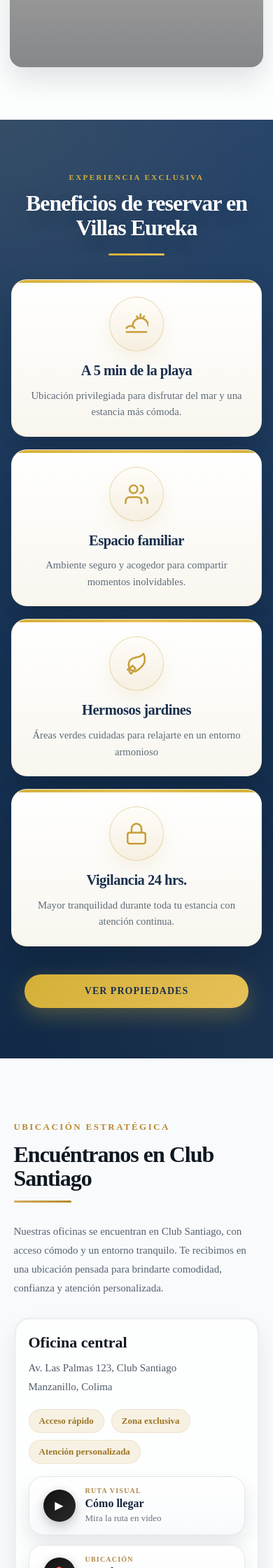
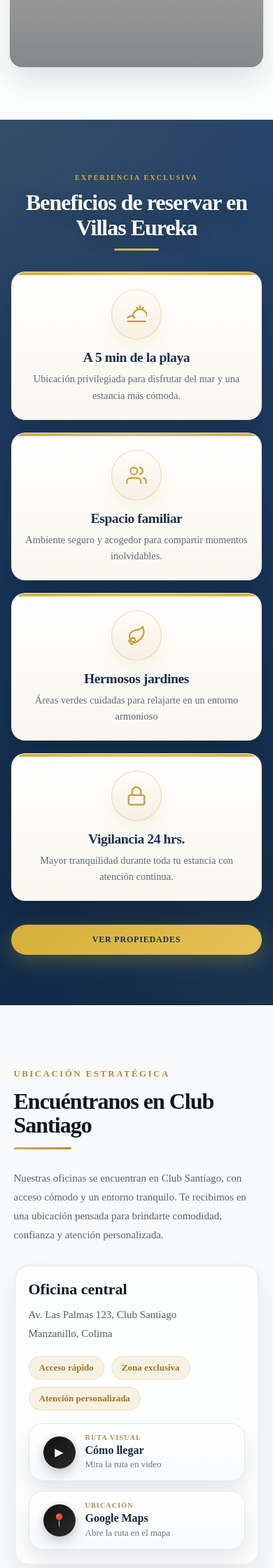
Before and after one commit to DIMAS0717/ClubPremium, a PHP site: page / in a window 390 px wide. Shown: the part 2817-5057 px from the top of the page at 70% size. Run offline with PHP 8.4, Linux system fonts and the light colour scheme; data that the repository does not hold is empty; grey boxes are pictures that could not be loaded.

Commit message:
cambios a responsivo index

```diff
--- a/assets/css/index.css
+++ b/assets/css/index.css
@@ -1013,283 +1013,6 @@ body {
   }
 }
 
-/* ================= BENEFICIOS PREMIUM FULL WIDTH ================= */
-
-.villas-eureka-beneficios {
-  position: relative;
-  width: 100%;
-  padding: 110px 0;
-  background:
-    radial-gradient(circle at top left, rgba(212, 175, 55, 0.08), transparent 28%),
-    radial-gradient(circle at bottom right, rgba(255, 255, 255, 0.04), transparent 24%),
-    linear-gradient(180deg, #28456b 0%, #173457 55%, #122a47 100%);
-  overflow: hidden;
-}
-
-.villas-eureka-beneficios::before {
-  content: "";
-  position: absolute;
-  inset: 0;
-  background:
-    linear-gradient(90deg, rgba(255,255,255,0.03) 1px, transparent 1px),
-    linear-gradient(180deg, rgba(255,255,255,0.03) 1px, transparent 1px);
-  background-size: 60px 60px;
-  opacity: 0.12;
-  pointer-events: none;
-}
-
-.beneficios-container {
-  position: relative;
-  z-index: 2;
-  width: min(1280px, 92%);
-  margin: 0 auto;
-  text-align: center;
-}
-
-.beneficios-subtitle {
-  display: inline-block;
-  margin-bottom: 14px;
-  color: #d4af37;
-  font-size: 12px;
-  font-weight: 700;
-  letter-spacing: 3px;
-  text-transform: uppercase;
-}
-
-.beneficios-titulo {
-  margin: 0 0 56px;
-  color: #ffffff;
-  font-size: clamp(2rem, 3.4vw, 3.4rem);
-  line-height: 1.12;
-  font-weight: 800;
-  letter-spacing: -1px;
-  text-shadow: 0 10px 30px rgba(0, 0, 0, 0.18);
-  position: relative;
-}
-
-.beneficios-titulo::after {
-  content: "";
-  display: block;
-  width: 80px;
-  height: 3px;
-  margin: 18px auto 0;
-  background: linear-gradient(90deg, #d4af37, #e6c158);
-  border-radius: 10px;
-}
-
-.beneficios-wrapper {
-  display: grid;
-  grid-template-columns: repeat(4, minmax(0, 1fr));
-  gap: 26px;
-  align-items: stretch;
-}
-
-.beneficio-card {
-  position: relative;
-  padding: 36px 26px 32px;
-  border-radius: 28px;
-  background: linear-gradient(180deg, #ffffff 0%, #f9f6ef 100%);
-  border: 1px solid rgba(212, 175, 55, 0.18);
-  box-shadow:
-    0 25px 50px rgba(0, 0, 0, 0.18),
-    inset 0 1px 0 rgba(255,255,255,0.8);
-  transition:
-    transform 0.4s ease,
-    box-shadow 0.4s ease,
-    border-color 0.4s ease;
-  overflow: hidden;
-}
-
-.beneficio-card::before {
-  content: "";
-  position: absolute;
-  inset: 0 0 auto 0;
-  height: 4px;
-  background: linear-gradient(90deg, #d4af37, #e6c158, #d4af37);
-}
-
-.beneficio-card:hover {
-  transform: translateY(-12px) scale(1.02);
-  box-shadow:
-    0 35px 60px rgba(0, 0, 0, 0.25),
-    0 0 25px rgba(212, 175, 55, 0.15);
-  border-color: rgba(212, 175, 55, 0.35);
-}
-
-.icon-box {
-  width: 92px;
-  height: 92px;
-  margin: 0 auto 20px;
-  border-radius: 50%;
-  display: flex;
-  align-items: center;
-  justify-content: center;
-  color: #c79f38;
-  background: linear-gradient(180deg, #fffdf9 0%, #f6efe1 100%);
-  border: 1.5px solid rgba(199, 159, 56, 0.35);
-  box-shadow:
-    inset 0 1px 0 rgba(255,255,255,0.95),
-    0 10px 24px rgba(199, 159, 56, 0.10);
-  transition: all 0.4s ease;
-}
-
-.beneficio-card:hover .icon-box {
-  transform: scale(1.1);
-  box-shadow:
-    inset 0 1px 0 rgba(255,255,255,0.95),
-    0 10px 25px rgba(212, 175, 55, 0.25);
-}
-
-.icon-box svg {
-  width: 42px;
-  height: 42px;
-  display: block;
-  stroke-width: 1.8;
-}
-
-.beneficio-card h3 {
-  margin: 0 0 12px;
-  color: #1a2f4d;
-  font-size: 1.9rem;
-  line-height: 1.15;
-  font-weight: 800;
-  letter-spacing: -0.5px;
-}
-
-.beneficio-card p {
-  margin: 0 auto;
-  max-width: 260px;
-  color: #5f6b78;
-  font-size: 0.98rem;
-  line-height: 1.7;
-  font-weight: 400;
-}
-
-/* ================= BOTÓN PREMIUM ================= */
-
-.beneficios-action {
-  margin-top: 60px;
-  display: flex;
-  justify-content: center;
-}
-
-.beneficios-btn {
-  position: relative;
-  padding: 16px 40px;
-  border-radius: 40px;
-  background: linear-gradient(135deg, #d4af37, #e6c158);
-  color: #1a2f4d;
-  font-weight: 700;
-  font-size: 14px;
-  text-decoration: none;
-  letter-spacing: 1px;
-  text-transform: uppercase;
-  box-shadow: 0 10px 30px rgba(212, 175, 55, 0.3);
-  transition: all 0.35s ease;
-}
-
-.beneficios-btn:hover {
-  transform: translateY(-3px);
-  box-shadow: 0 15px 40px rgba(212, 175, 55, 0.5);
-}
-
-/* ================= RESPONSIVE ================= */
-
-@media (max-width: 1200px) {
-  .beneficios-wrapper {
-    grid-template-columns: repeat(2, minmax(0, 1fr));
-  }
-
-  .beneficio-card h3 {
-    font-size: 1.7rem;
-  }
-}
-
-@media (max-width: 768px) {
-  .villas-eureka-beneficios {
-    padding: 84px 0;
-  }
-
-  .beneficios-container {
-    width: min(92%, 680px);
-  }
-
-  .beneficios-wrapper {
-    grid-template-columns: 1fr;
-    gap: 18px;
-  }
-
-  .beneficios-titulo {
-    margin-bottom: 34px;
-  }
-
-  .beneficio-card {
-    padding: 28px 20px 24px;
-    border-radius: 22px;
-  }
-
-  .icon-box {
-    width: 78px;
-    height: 78px;
-    margin-bottom: 16px;
-  }
-
-  .icon-box svg {
-    width: 34px;
-    height: 34px;
-  }
-
-  .beneficio-card h3 {
-    font-size: 1.45rem;
-  }
-
-  .beneficio-card p {
-    font-size: 0.95rem;
-    max-width: 100%;
-  }
-
-  .beneficios-action {
-    margin-top: 40px;
-  }
-
-  .beneficios-btn {
-    width: 100%;
-    max-width: 320px;
-    justify-content: center;
-  }
-}
-
-@media (max-width: 480px) {
-  .villas-eureka-beneficios {
-    padding: 72px 0;
-  }
-
-  .beneficios-container {
-    width: 92%;
-  }
-
-  .beneficios-subtitle {
-    font-size: 11px;
-    letter-spacing: 2.4px;
-  }
-
-  .beneficios-titulo {
-    font-size: 2rem;
-  }
-
-  .beneficio-card {
-    padding: 24px 18px 22px;
-  }
-
-  .beneficio-card h3 {
-    font-size: 1.28rem;
-  }
-
-  .beneficio-card p {
-    font-size: 0.92rem;
-    line-height: 1.6;
-  }
-}
 
 /* ================= NUESTRAS VILLAS ================= */
 
@@ -1685,6 +1408,345 @@ body {
 
 }
 
+/* ================= BENEFICIOS PREMIUM FULL WIDTH ================= */
+
+.villas-eureka-beneficios {
+  position: relative;
+  width: 100%;
+  padding: 110px 0;
+  background:
+    radial-gradient(circle at top left, rgba(212, 175, 55, 0.08), transparent 28%),
+    radial-gradient(circle at bottom right, rgba(255, 255, 255, 0.04), transparent 24%),
+    linear-gradient(180deg, #28456b 0%, #173457 55%, #122a47 100%);
+  overflow: hidden;
+}
+
+.villas-eureka-beneficios::before {
+  content: "";
+  position: absolute;
+  inset: 0;
+  background:
+    linear-gradient(90deg, rgba(255, 255, 255, 0.03) 1px, transparent 1px),
+    linear-gradient(180deg, rgba(255, 255, 255, 0.03) 1px, transparent 1px);
+  background-size: 60px 60px;
+  opacity: 0.12;
+  pointer-events: none;
+}
+
+.beneficios-container {
+  position: relative;
+  z-index: 2;
+  width: min(1280px, 92%);
+  margin: 0 auto;
+  text-align: center;
+}
+
+.beneficios-subtitle {
+  display: inline-block;
+  margin-bottom: 14px;
+  color: #d4af37;
+  font-size: 12px;
+  font-weight: 700;
+  letter-spacing: 3px;
+  text-transform: uppercase;
+}
+
+.beneficios-titulo {
+  margin: 0 0 64px;
+  color: #ffffff;
+  font-size: clamp(2rem, 3.4vw, 3.4rem);
+  line-height: 1.12;
+  font-weight: 800;
+  letter-spacing: -1px;
+  text-shadow: 0 10px 30px rgba(0, 0, 0, 0.18);
+  position: relative;
+}
+
+.beneficios-titulo::after {
+  content: "";
+  display: block;
+  width: 80px;
+  height: 3px;
+  margin: 18px auto 0;
+  background: linear-gradient(90deg, #d4af37, #e6c158);
+  border-radius: 10px;
+}
+
+/* ================= GRID ================= */
+
+.beneficios-wrapper {
+  display: grid;
+  grid-template-columns: repeat(4, minmax(0, 1fr));
+  gap: 22px;
+  align-items: stretch;
+}
+
+/* ================= CARD ================= */
+
+.beneficio-card {
+  position: relative;
+  padding: 30px 22px 26px;
+  border-radius: 24px;
+  background: linear-gradient(180deg, #ffffff 0%, #f9f6ef 100%);
+  border: 1px solid rgba(212, 175, 55, 0.18);
+  box-shadow:
+    0 20px 42px rgba(0, 0, 0, 0.16),
+    inset 0 1px 0 rgba(255, 255, 255, 0.82);
+  transition:
+    transform 0.35s ease,
+    box-shadow 0.35s ease,
+    border-color 0.35s ease;
+  overflow: hidden;
+}
+
+.beneficio-card::before {
+  content: "";
+  position: absolute;
+  inset: 0 0 auto 0;
+  height: 4px;
+  background: linear-gradient(90deg, #d4af37, #e6c158, #d4af37);
+}
+
+.beneficio-card:hover {
+  transform: translateY(-10px);
+  box-shadow:
+    0 28px 55px rgba(0, 0, 0, 0.22),
+    0 0 22px rgba(212, 175, 55, 0.14);
+  border-color: rgba(212, 175, 55, 0.34);
+}
+
+/* ================= ICONO ================= */
+
+.icon-box {
+  width: 84px;
+  height: 84px;
+  margin: 0 auto 18px;
+  border-radius: 50%;
+  display: flex;
+  align-items: center;
+  justify-content: center;
+  color: #c79f38;
+  background: linear-gradient(180deg, #fffdf9 0%, #f6efe1 100%);
+  border: 1.5px solid rgba(199, 159, 56, 0.35);
+  box-shadow:
+    inset 0 1px 0 rgba(255, 255, 255, 0.95),
+    0 10px 24px rgba(199, 159, 56, 0.10);
+  transition: transform 0.35s ease, box-shadow 0.35s ease;
+}
+
+.beneficio-card:hover .icon-box {
+  transform: scale(1.08);
+  box-shadow:
+    inset 0 1px 0 rgba(255, 255, 255, 0.95),
+    0 12px 26px rgba(212, 175, 55, 0.22);
+}
+
+.icon-box svg {
+  width: 38px;
+  height: 38px;
+  display: block;
+  stroke-width: 1.8;
+}
+
+/* ================= TEXTO CARD ================= */
+
+.beneficio-card h3 {
+  margin: 0 0 10px;
+  color: #1a2f4d;
+  font-size: 1.55rem;
+  line-height: 1.18;
+  font-weight: 800;
+  letter-spacing: -0.4px;
+}
+
+.beneficio-card p {
+  margin: 0 auto;
+  max-width: 250px;
+  color: #5f6b78;
+  font-size: 0.95rem;
+  line-height: 1.65;
+  font-weight: 400;
+}
+
+/* ================= BOTÓN ================= */
+
+.beneficios-action {
+  margin-top: 50px;
+  display: flex;
+  justify-content: center;
+}
+
+.beneficios-btn {
+  position: relative;
+  display: inline-flex;
+  align-items: center;
+  justify-content: center;
+  padding: 14px 34px;
+  border-radius: 999px;
+  background: linear-gradient(135deg, #d4af37, #e6c158);
+  color: #1a2f4d;
+  font-weight: 700;
+  font-size: 13px;
+  text-decoration: none;
+  letter-spacing: 0.8px;
+  text-transform: uppercase;
+  box-shadow: 0 10px 28px rgba(212, 175, 55, 0.28);
+  transition: transform 0.3s ease, box-shadow 0.3s ease, filter 0.3s ease;
+}
+
+.beneficios-btn:hover {
+  transform: translateY(-3px);
+  box-shadow: 0 14px 34px rgba(212, 175, 55, 0.4);
+  filter: brightness(1.02);
+}
+
+/* ================= RESPONSIVE ================= */
+
+@media (max-width: 1200px) {
+  .beneficios-wrapper {
+    grid-template-columns: repeat(2, minmax(0, 1fr));
+    gap: 20px;
+  }
+
+  .beneficios-titulo {
+    margin-bottom: 54px;
+  }
+
+  .beneficio-card h3 {
+    font-size: 1.45rem;
+  }
+}
+
+@media (max-width: 768px) {
+  .villas-eureka-beneficios {
+    padding: 84px 0;
+  }
+
+  .beneficios-container {
+    width: min(92%, 680px);
+  }
+
+  .beneficios-subtitle {
+    margin-bottom: 12px;
+    font-size: 11px;
+    letter-spacing: 2.6px;
+  }
+
+  .beneficios-titulo {
+    margin: 0 0 36px;
+    font-size: clamp(1.9rem, 6.5vw, 2.6rem);
+    line-height: 1.15;
+  }
+
+  .beneficios-titulo::after {
+    width: 72px;
+    margin-top: 14px;
+  }
+
+  .beneficios-wrapper {
+    grid-template-columns: 1fr;
+    gap: 18px;
+  }
+
+  .beneficio-card {
+    padding: 28px 20px 24px;
+    border-radius: 22px;
+  }
+
+  .icon-box {
+    width: 78px;
+    height: 78px;
+    margin-bottom: 16px;
+  }
+
+  .icon-box svg {
+    width: 34px;
+    height: 34px;
+  }
+
+  .beneficio-card h3 {
+    font-size: 1.35rem;
+  }
+
+  .beneficio-card p {
+    max-width: 100%;
+    font-size: 0.94rem;
+  }
+
+  .beneficios-action {
+    margin-top: 40px;
+  }
+
+  .beneficios-btn {
+    width: 100%;
+    max-width: 320px;
+    padding: 14px 26px;
+  }
+}
+
+@media (max-width: 480px) {
+  .villas-eureka-beneficios {
+    padding: 72px 0;
+  }
+
+  .beneficios-container {
+    width: 92%;
+  }
+
+  .beneficios-subtitle {
+    font-size: 10px;
+    letter-spacing: 2.2px;
+  }
+
+  .beneficios-titulo {
+    margin-bottom: 30px;
+    font-size: 2rem;
+    line-height: 1.14;
+  }
+
+  .beneficios-titulo::after {
+    width: 64px;
+    margin-top: 12px;
+  }
+
+  .beneficio-card {
+    padding: 24px 18px 22px;
+    border-radius: 20px;
+  }
+
+  .icon-box {
+    width: 72px;
+    height: 72px;
+    margin-bottom: 14px;
+  }
+
+  .icon-box svg {
+    width: 30px;
+    height: 30px;
+  }
+
+  .beneficio-card h3 {
+    font-size: 1.22rem;
+    margin-bottom: 8px;
+  }
+
+  .beneficio-card p {
+    font-size: 0.9rem;
+    line-height: 1.6;
+  }
+
+  .beneficios-action {
+    margin-top: 34px;
+  }
+
+  .beneficios-btn {
+    max-width: 100%;
+    width: 100%;
+    font-size: 12px;
+    padding: 14px 22px;
+  }
+}
+
 /* ================= UBICACIÓN PREMIUM ================= */
 
 .ubicacion-premium {
```
